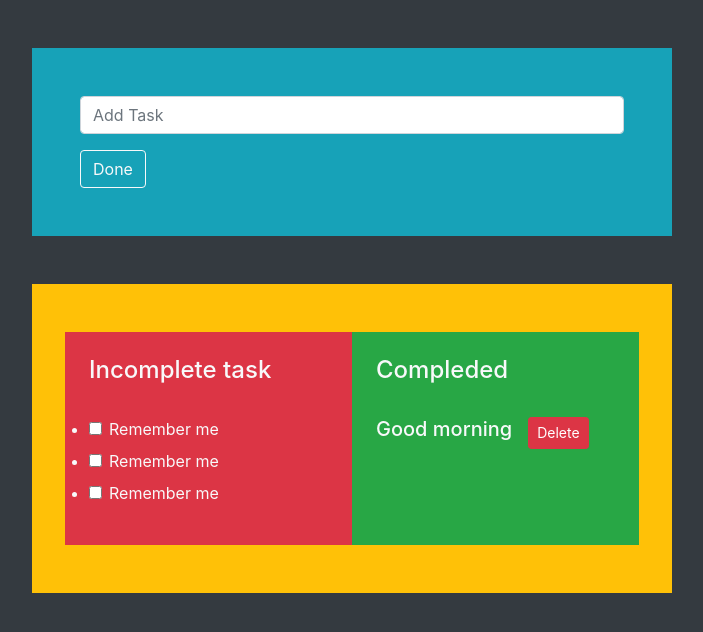
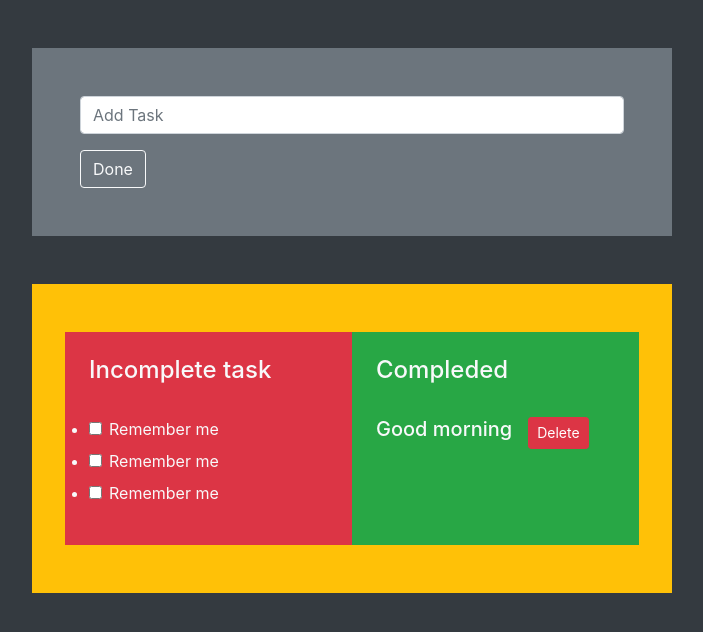
Before and after one commit to Miraj-Mahmud-Babu/todo, a plain HTML site: page index.html in a window 1280 px wide. Shown: the whole page, without its empty margins (288-991 px from the left). Drawn offline with nearby package versions, Linux system fonts and the light colour scheme.

Commit message:
second commit

```diff
--- a/index.html
+++ b/index.html
@@ -17,7 +17,7 @@
 
 
 
-<div class="w-50 bg-info mx-auto my-5 " >
+<div class="w-50 bg-secondary mx-auto my-5 " >
 
     <form id="formOne" action="/action_page.php" class="p-5">
         <div class="form-group">
```
